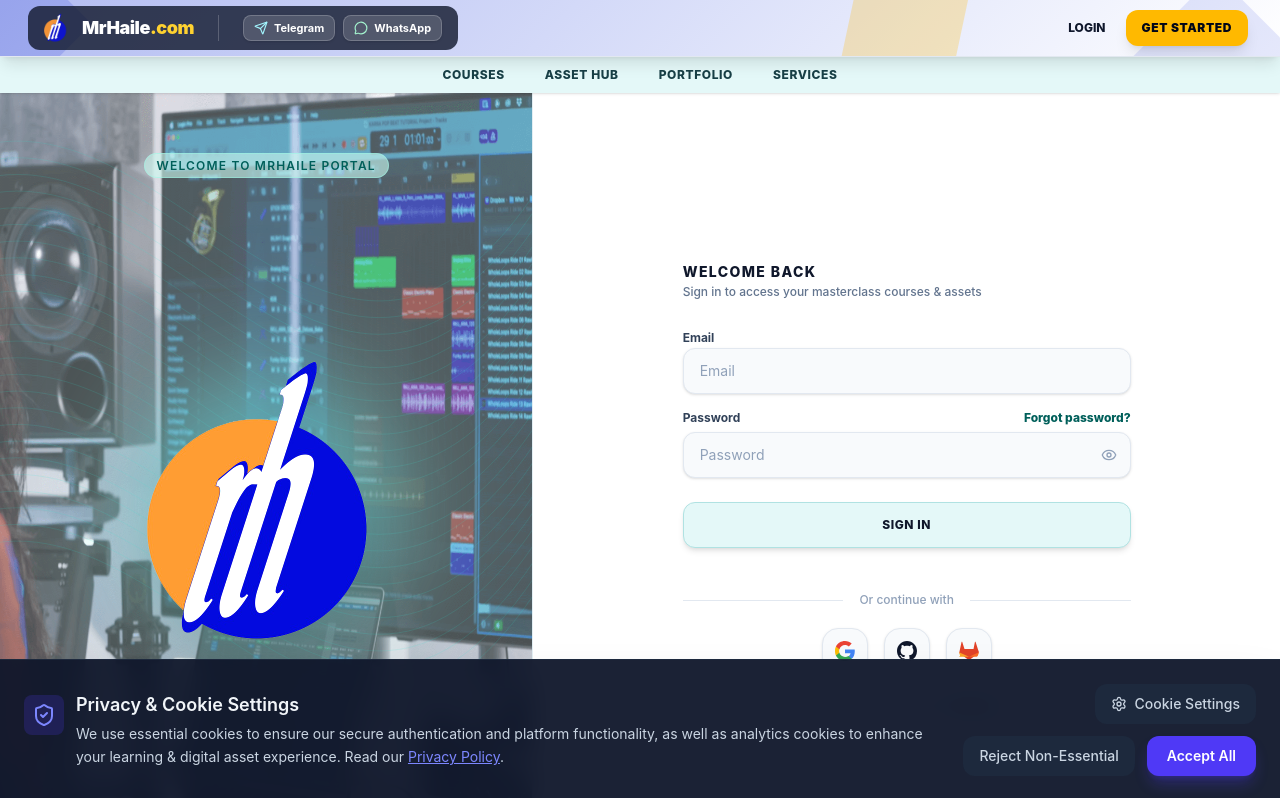
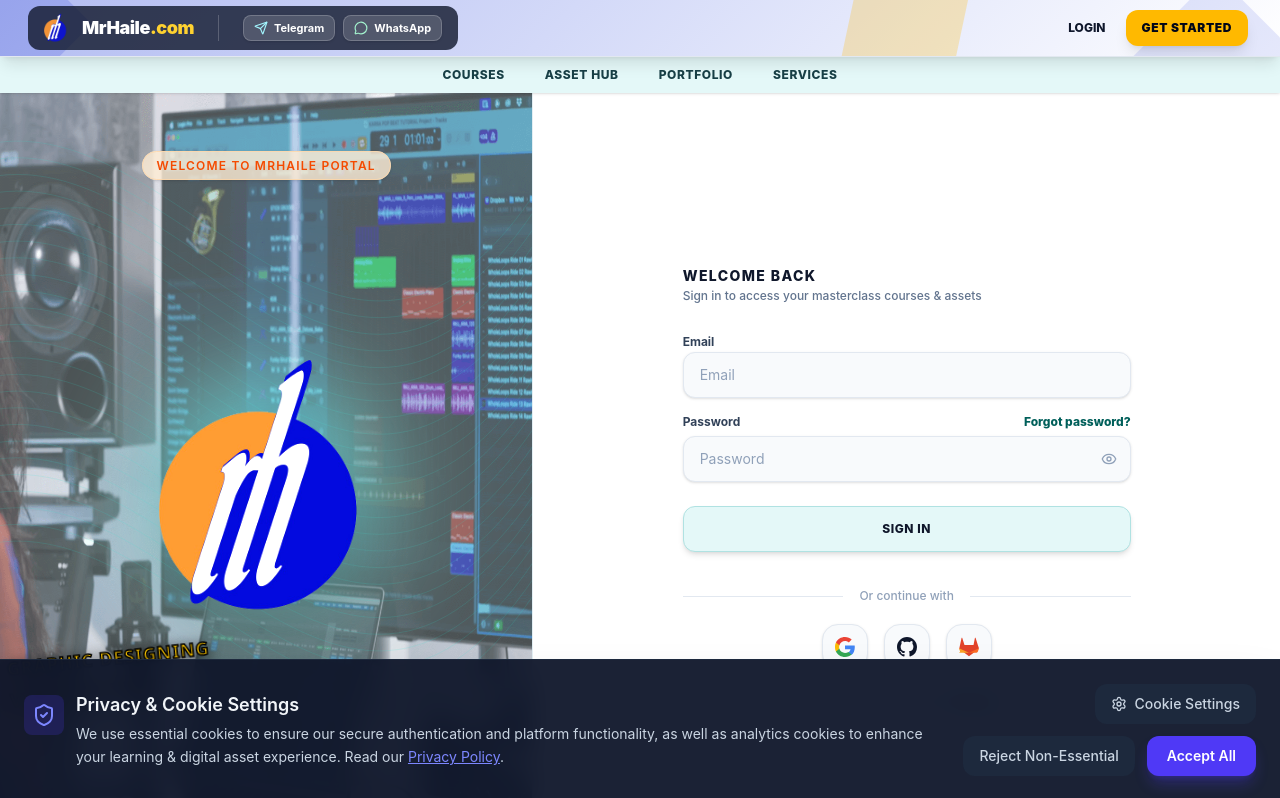
Before and after one commit to bante27/dgt-front, a React (Vite) app: page /login in a window 1280 px wide. Shown: the top 798 px of the page. Built offline with nearby package versions, Linux system fonts and the light colour scheme; no server answers.

Commit message:
update css

```diff
--- a/src/pages/Login.jsx
+++ b/src/pages/Login.jsx
@@ -74,10 +74,10 @@
           backgroundColor: '#e4f8f8'
         }}
       >
-        {/* Semi-transparent overlay to keep design elements crisp and readable if needed */}
+        {/* Semi-transparent overlay */}
         <div className="absolute inset-0 bg-[#e4f8f8]/30 pointer-events-none z-0"></div>
 
-        {/* Decorative Parallel Wave Lines Pattern matching reference */}
+        {/* Decorative Parallel Wave Lines Pattern */}
         <div className="absolute inset-0 pointer-events-none overflow-hidden opacity-30 z-0">
           <svg className="w-full h-full" xmlns="http://www.w3.org/2000/svg" viewBox="0 0 1200 1200" preserveAspectRatio="none">
             <g fill="none" stroke="#28E7D3" strokeWidth="0.8">
@@ -110,27 +110,38 @@
           </svg>
         </div>
 
-        {/* Small text added above the bottom-left centered logo */}
+        {/* Top Header Badge */}
         <div className="w-full text-center relative z-10 pt-4">
-          <span className="text-[11px] sm:text-xs font-semibold tracking-widest text-teal-800 uppercase bg-teal-100/60 px-3 py-1 rounded-full border border-teal-200/50">
+          <span className="text-[11px] sm:text-xs font-semibold tracking-widest text-orange-600 uppercase bg-orange-100/80 px-3.5 py-1.5 rounded-full border border-orange-200/80 shadow-sm">
             Welcome to MrHaile Portal
           </span>
         </div>
 
-        {/* Center Main Logo - Extremely Large, Maximum Scale Horizontal Layout with Color Shading/Glow effect */}
-        <div className="w-full max-w-[620px] h-48 sm:h-60 md:h-80 flex items-center justify-center relative z-10 px-4 my-auto">
-          {/* Shaded Backdrop Aura matching theme colors */}
-          <div className="absolute w-56 h-56 sm:w-72 sm:h-72 bg-teal-200/40 rounded-full blur-3xl pointer-events-none -z-10"></div>
-          <div className="absolute w-44 h-44 sm:w-56 sm:h-56 bg-cyan-300/30 rounded-full blur-2xl pointer-events-none -z-10"></div>
+        {/* Absolutely Centered Logo */}
+        <div className="absolute inset-0 m-auto w-full max-w-[420px] h-48 sm:h-60 md:h-72 flex items-center justify-center z-10 pointer-events-none">
+          <div className="relative w-full h-full flex items-center justify-center pointer-events-auto">
+            {/* Shaded Backdrop Aura */}
+            <div className="absolute inset-0 m-auto w-48 h-48 sm:w-64 sm:h-64 bg-teal-200/50 rounded-full blur-3xl pointer-events-none -z-10"></div>
+            <div className="absolute inset-0 m-auto w-36 h-36 sm:w-48 sm:h-48 bg-cyan-300/40 rounded-full blur-2xl pointer-events-none -z-10"></div>
 
-          <Logo className="w-full h-full drop-shadow-2xl filter brightness-105 contrast-110" />
+            <Logo className="w-full h-full drop-shadow-2xl filter brightness-105 contrast-110" />
+          </div>
         </div>
 
-        {/* Bottom spacing helper */}
-        <div className="w-full relative z-10 pb-2"></div>
+        {/* Diagonal Text at Bottom-Left Corner */}
+        <div className="absolute bottom-46 left-2 z-50 pointer-events-none">
+          <div className="transform -rotate-6 space-y-1">
+            <h1 className="text-base sm:text-lg font-black tracking-wider text-yellow-400 drop-shadow-[0_4px_8px_rgba(0,0,0,0.9)] uppercase stroke-black [-webkit-text-stroke:1.5px_black]" style={{ fontFamily: 'system-ui, -apple-system, sans-serif' }}>
+              Graphic Designing
+            </h1>
+            <h1 className="text-base sm:text-lg font-black tracking-wider text-yellow-400 drop-shadow-[0_4px_8px_rgba(0,0,0,0.9)] uppercase stroke-black [-webkit-text-stroke:1.5px_black]" style={{ fontFamily: 'system-ui, -apple-system, sans-serif' }}>
+              Video Editing
+            </h1>
+          </div>
+        </div>
       </div>
 
-      {/* Right Form Area with Sticky Sign In Button Container */}
+      {/* Right Form Area */}
       <div className="w-full md:w-7/12 bg-white flex items-center justify-center p-6 sm:p-10 lg:p-4">
         <div className="max-w-md w-full space-y-6">
 
@@ -192,8 +203,8 @@
               </div>
             </div>
 
-            {/* Sticky/Fixed Position Sign In Action Button Container */}
-            <div className="sticky bottom-4 z-20 pt-2 bg-white/90 backdrop-blur-md pb-2">
+            {/* Sign In Action Button Container */}
+            <div className="pt-2">
               <button
                 type="submit"
                 disabled={loading}
@@ -204,9 +215,8 @@
             </div>
           </form>
 
-          {/* Sign Up Link */}
+          {/* Sign Up Link & Socials */}
           <div className="space-y-4 pt-2">
-            {/* Divider & Social Login */}
             <div className="relative flex py-1 items-center">
               <div className="flex-grow border-t border-slate-200"></div>
               <span className="flex-shrink mx-4 text-xs text-slate-400 font-medium">Or continue with</span>
```
